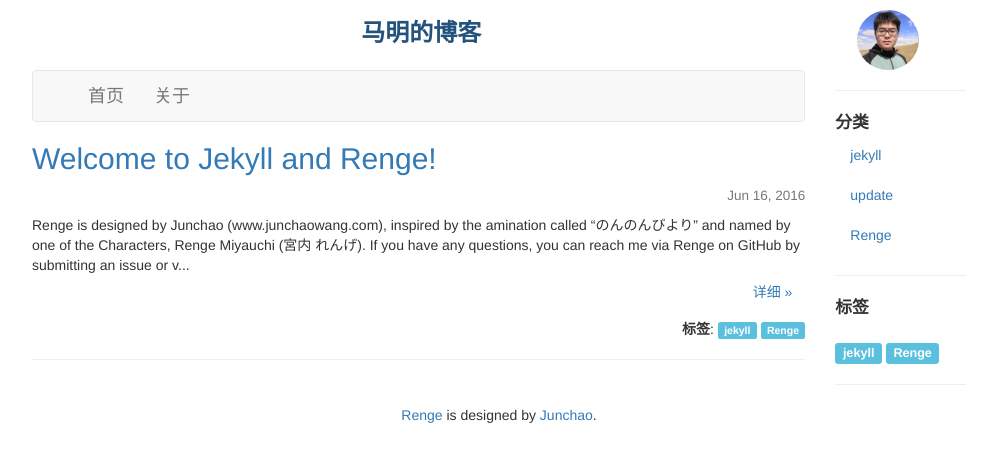
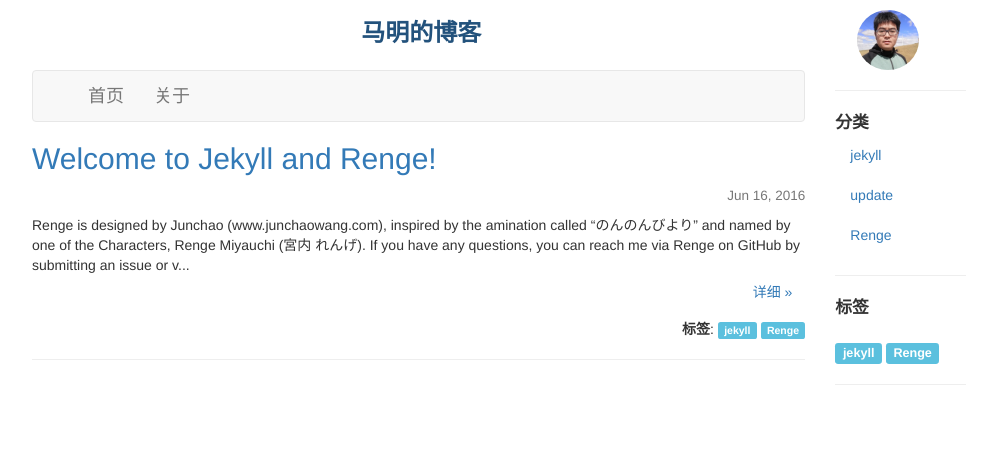
Before and after one commit to chaojunma/chaojunma.github.io, a Jekyll site: the page built from index.html, in a window 1280 px wide. Shown: the top 462 px of the page, without its empty margins (141-1138 px from the left). Built offline with Jekyll 4.4.1, drawn with Linux system fonts in a browser that asks for light colours; the list of posts is cut into pages by our own code.

Commit message:
修改内容

```diff
--- a/_includes/footer.html
+++ b/_includes/footer.html
@@ -1,8 +1,12 @@
 <!-- footer -->
 <div class="col-xs-12 span9">
+  <!--
   <p class="text-center">
     <a href="https://github.com/billyfish152/Renge">Renge</a> is designed by
-    <a href="https://www.junchaowang.com">Junchao</a>.</p></div>
+    <a href="https://www.junchaowang.com">Junchao</a>.
+  </p>
+  -->
+</div>
 </div>
 </div>
 <script src="https://code.jquery.com/jquery.js"></script>
--- a/index.html
+++ b/index.html
@@ -27,6 +27,6 @@
       <li class="previous"><a href="{{ paginator.previous_page_path | prepend: site.baseurl | replace: '//', '/' }}">&larr; Newer</a></li>
   {% endif %}
     {% if paginator.next_page %}
-      <li class="next"><a href="{{ paginator.next_page_path | prepend: site.baseurl | replace: '//', '/' }}">Older &rarr;</a></li>
+      <li class="next"><a href="{{ paginator.next_page_path | prepend: site.baseurl | replace: '//', '/' }}">更早 &rarr;</a></li>
   {% endif %}
 </ul>
```
